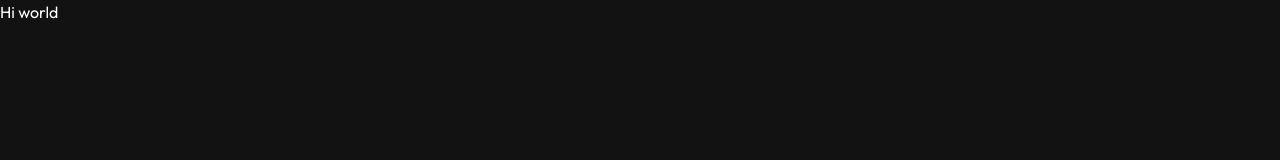
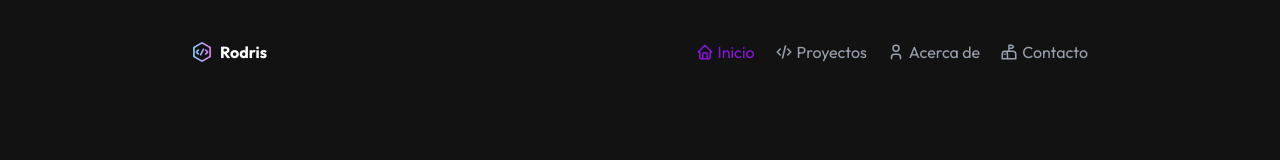
Before and after one commit to cris-rod96/rodris-porfolio, an Astro site: page / in a window 1280 px wide. Built offline with nearby package versions, Linux system fonts and the light colour scheme; Astro itself is replaced by a stand-in of ours.

Commit message:
Header Section y carga de iconos de menú

```diff
--- /dev/null
+++ b/src/components/Header.astro
@@ -0,0 +1,44 @@
+---
+import HomeIcon from "@icons/HomeIcon.astro";
+import ItemMenu from "./ItemMenu.astro";
+import ProjectsIcon from "@icons/ProjectsIcon.astro";
+import AboutIcon from "@icons/AboutIcon.astro";
+import ContactIcon from "@icons/ContactIcon.astro";
+---
+
+<header
+  class="flex items-center justify-between pt-10 pb-5 bg-[#121212] sticky top-0"
+>
+  <a
+    href="/"
+    class="flex items-center gap-2 font-bold text-white text-shadow-2xs text-shadow-gray-500/10"
+  >
+    <img
+      src="/images/code.png"
+      alt="Logo de RodrisDev"
+      class="w-[20px] h-[20px]"
+    />
+    Rodris
+  </a>
+
+  <nav>
+    <ul class="flex items-center gap-5">
+      <ItemMenu href="/" label="Inicio">
+        <HomeIcon />
+        Inicio
+      </ItemMenu>
+      <ItemMenu href="/projects" label="Proyectos">
+        <ProjectsIcon />
+        Proyectos
+      </ItemMenu>
+      <ItemMenu href="/about" label="Acerca de">
+        <AboutIcon />
+        Acerca de
+      </ItemMenu>
+      <ItemMenu href="/contact" label="Contacto">
+        <ContactIcon />
+        Contacto
+      </ItemMenu>
+    </ul>
+  </nav>
+</header>
--- /dev/null
+++ b/src/components/ItemMenu.astro
@@ -0,0 +1,24 @@
+---
+interface Props {
+  href: string;
+  label: string;
+}
+
+const { href, label } = Astro.props;
+const isActive = href === Astro.url.pathname;
+---
+
+<li>
+  <a
+    href={href}
+    rel="noreferrer noopener"
+    title={label}
+    class="flex items-center gap-1 transition-all duration-300"
+    class:list={{
+      "text-[#8914dc]": isActive,
+      "text-gray-400 hover:text-[#8914dc]": !isActive,
+    }}
+  >
+    <slot />
+  </a>
+</li>
--- /dev/null
+++ b/src/icons/AboutIcon.astro
@@ -0,0 +1,14 @@
+<svg
+  width="18"
+  height="18"
+  viewBox="0 0 24 24"
+  fill="none"
+  stroke="currentColor"
+  stroke-width="2"
+  stroke-linecap="round"
+  stroke-linejoin="round"
+  class="icon icon-tabler icons-tabler-outline icon-tabler-user"
+  ><path stroke="none" d="M0 0h24v24H0z" fill="none"></path><path
+    d="M8 7a4 4 0 1 0 8 0a4 4 0 0 0 -8 0"></path><path
+    d="M6 21v-2a4 4 0 0 1 4 -4h4a4 4 0 0 1 4 4v2"></path></svg
+>
--- /dev/null
+++ b/src/icons/ContactIcon.astro
@@ -0,0 +1,15 @@
+<svg
+  width="18"
+  height="18"
+  viewBox="0 0 24 24"
+  fill="none"
+  stroke="currentColor"
+  stroke-width="2"
+  stroke-linecap="round"
+  stroke-linejoin="round"
+  class="icon icon-tabler icons-tabler-outline icon-tabler-mailbox"
+  ><path stroke="none" d="M0 0h24v24H0z" fill="none"></path><path
+    d="M10 21v-6.5a3.5 3.5 0 0 0 -7 0v6.5h18v-6a4 4 0 0 0 -4 -4h-10.5"
+  ></path><path d="M12 11v-8h4l2 2l-2 2h-4"></path><path d="M6 15h1"
+  ></path></svg
+>
--- /dev/null
+++ b/src/icons/HomeIcon.astro
@@ -0,0 +1,15 @@
+<svg
+  width="18"
+  height="18"
+  viewBox="0 0 24 24"
+  fill="none"
+  stroke="currentColor"
+  stroke-width="2"
+  stroke-linecap="round"
+  stroke-linejoin="round"
+  class="icon icon-tabler icons-tabler-outline icon-tabler-home"
+  ><path stroke="none" d="M0 0h24v24H0z" fill="none"></path><path
+    d="M5 12l-2 0l9 -9l9 9l-2 0"></path><path
+    d="M5 12v7a2 2 0 0 0 2 2h10a2 2 0 0 0 2 -2v-7"></path><path
+    d="M9 21v-6a2 2 0 0 1 2 -2h2a2 2 0 0 1 2 2v6"></path></svg
+>
--- /dev/null
+++ b/src/icons/ProjectsIcon.astro
@@ -0,0 +1,14 @@
+<svg
+  width="18"
+  height="18"
+  viewBox="0 0 24 24"
+  fill="none"
+  stroke="currentColor"
+  stroke-width="2"
+  stroke-linecap="round"
+  stroke-linejoin="round"
+  class="icon icon-tabler icons-tabler-outline icon-tabler-code"
+  ><path stroke="none" d="M0 0h24v24H0z" fill="none"></path><path
+    d="M7 8l-4 4l4 4"></path><path d="M17 8l4 4l-4 4"></path><path
+    d="M14 4l-4 16"></path></svg
+>
--- a/src/layouts/Layout.astro
+++ b/src/layouts/Layout.astro
@@ -1,6 +1,7 @@
 ---
+import "@styles/global.css";
 import { ClientRouter } from "astro:transitions";
-import "@styles/global.css";
+import Header from "@components/Header.astro";
 
 interface Props {
   title: string;
@@ -20,7 +21,10 @@ const { title } = Astro.props;
     <ClientRouter />
   </head>
   <body>
-    <slot />
+    <div class="max-w-4xl mx-auto flex flex-col">
+      <Header />
+      <slot />
+    </div>
   </body>
 </html>
 
--- /dev/null
+++ b/src/pages/about.astro
@@ -0,0 +1,5 @@
+---
+import Layout from "@layouts/Layout.astro";
+---
+
+<Layout title="RodrisDev - Acerca de" />
--- /dev/null
+++ b/src/pages/contact.astro
@@ -0,0 +1,5 @@
+---
+import Layout from "@layouts/Layout.astro";
+---
+
+<Layout title="RodrisDev - Contacto" />
--- a/src/pages/index.astro
+++ b/src/pages/index.astro
@@ -5,6 +5,4 @@ import Layout from "../layouts/Layout.astro";
 // Don't want to use any of this? Delete everything in this file, the `assets`, `components`, and `layouts` directories, and start fresh.
 ---
 
-<Layout title="RodrisDev - Porfolio 2025">
-  <h1>Hi world</h1>
-</Layout>
+<Layout title="RodrisDev - Porfolio 2025" />
--- /dev/null
+++ b/src/pages/projects.astro
@@ -0,0 +1,5 @@
+---
+import Layout from "@layouts/Layout.astro";
+---
+
+<Layout title="RodrisDev - Proyectos" />
```
Also changed, not shown: public/images/code.png (added).
